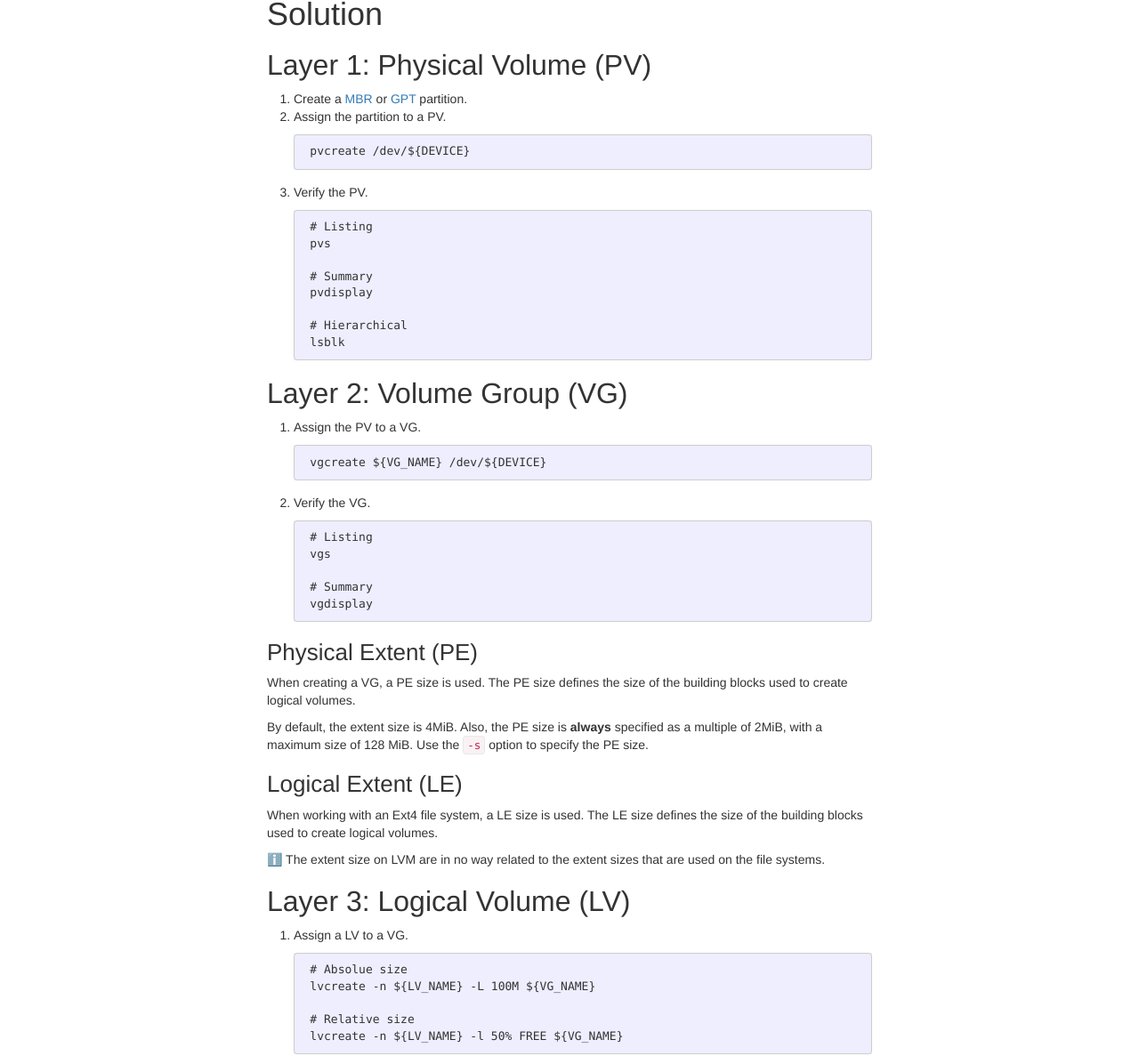
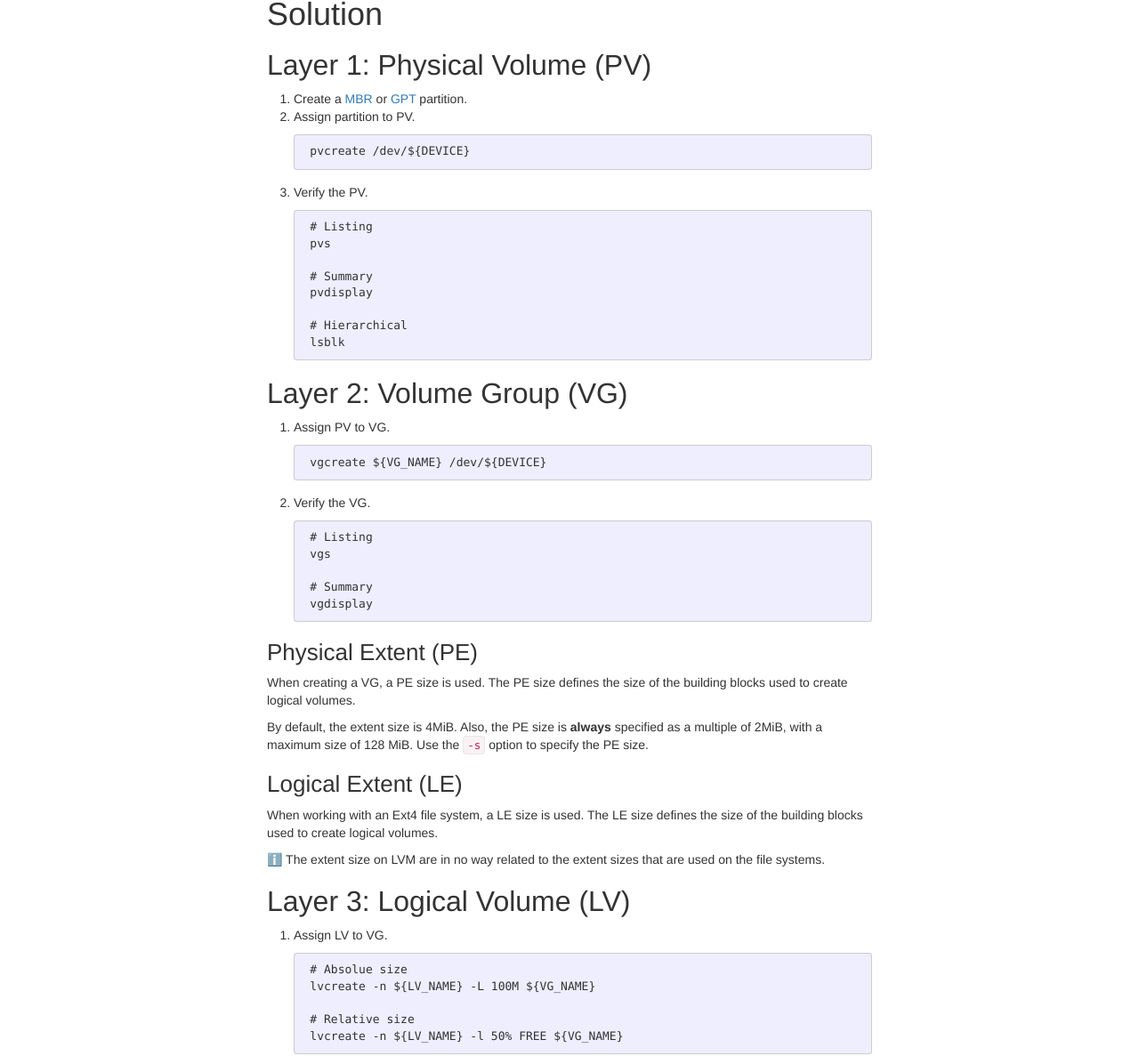
Before and after one commit to ecwpz91/ecwpz91.github.io, a Jekyll site: the page built from _posts/2017-05-17-Creating a LVM Logical Volume.md, in a window 1280 px wide. Shown: the part 457-1644 px from the top of the page at 89% size. Built offline with Jekyll 4.4.1, drawn with Linux system fonts in a browser that asks for light colours; nearby versions of some CDN libraries; emoji names are drawn with the system emoji font.

```diff
--- a/_posts/2017-05-17-Creating a LVM Logical Volume.md
+++ b/_posts/2017-05-17-Creating a LVM Logical Volume.md
@@ -18,7 +18,7 @@
 ## Layer 1: Physical Volume (PV)
 
 1. Create a [MBR][1] or [GPT][2] partition.
-2. Assign the partition to a PV.
+2. Assign partition to PV.
 
         pvcreate /dev/${DEVICE}
 
@@ -35,7 +35,7 @@
 
 ## Layer 2: Volume Group (VG)
 
-1. Assign the PV to a VG.
+1. Assign PV to VG.
 
         vgcreate ${VG_NAME} /dev/${DEVICE}
 
@@ -61,7 +61,7 @@
 
 ## Layer 3: Logical Volume (LV)
 
-  1. Assign a LV to a VG.
+  1. Assign LV to VG.
 
           # Absolue size
           lvcreate -n ${LV_NAME} -L 100M ${VG_NAME}
```
